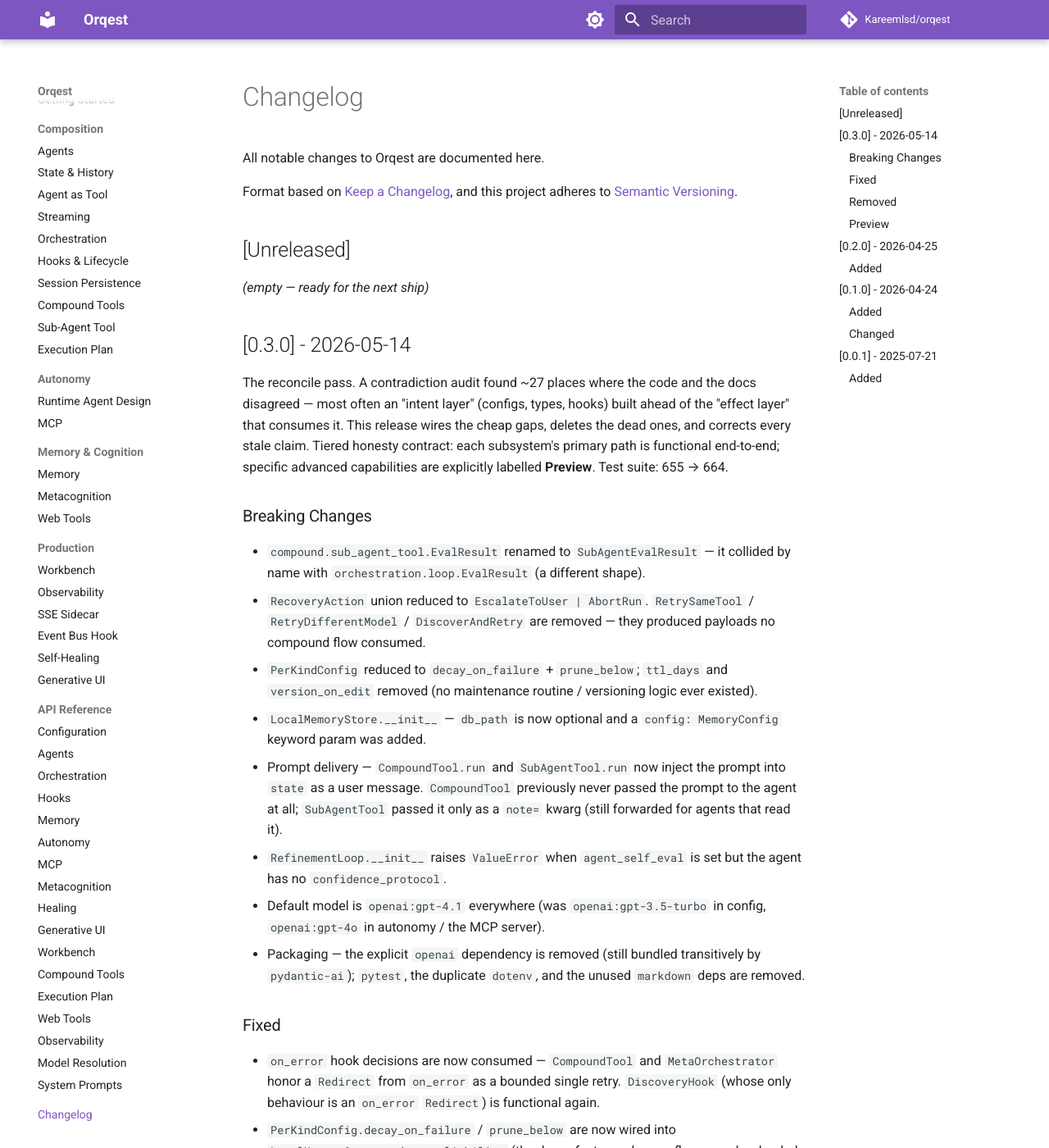
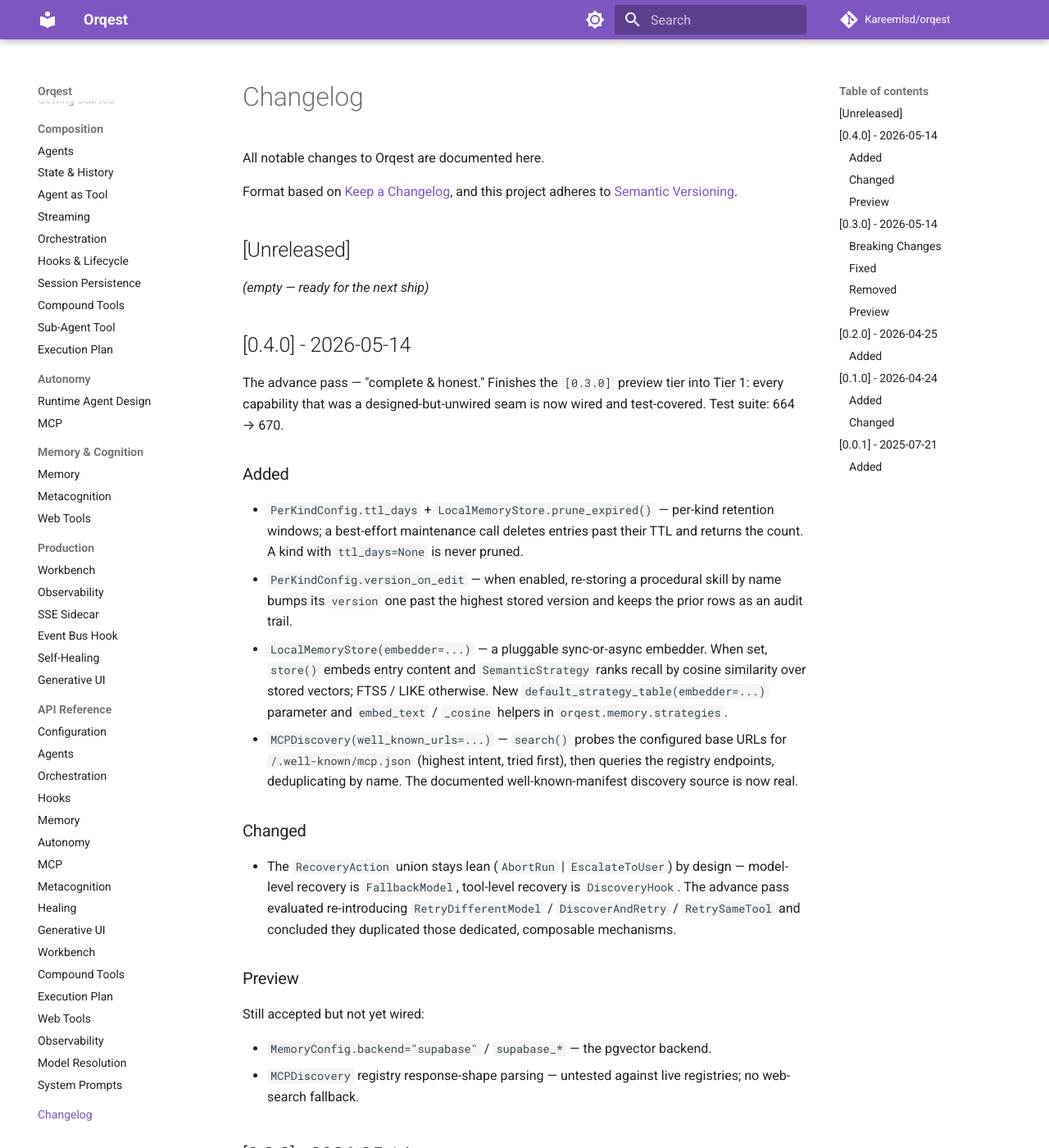
Before and after one commit to Kareemlsd/orqest, an MkDocs documentation site: the page built from docs/changelog.md, in a window 1280 px wide and 1400 px high. Shown: the whole window at 82% size. Built offline with MkDocs 1.6.1 and Material for MkDocs 9.7.7, drawn with Linux system fonts in a browser that asks for light colours; comment, search, counter and statistics services are not loaded.

Commit message:
Advance: cut [0.4.0] CHANGELOG entry and bump version
Closes the advance phase.

- CHANGELOG.md + docs/changelog.md: [0.4.0] - 2026-05-14 entry —
  Added (ttl_days/prune_expired, version_on_edit, pluggable embedder,
  well-known discovery), Changed (the lean-RecoveryAction rationale),
  Preview (Supabase backend + live-registry parsing remain).
- pyproject.toml: version 0.3.0 -> 0.4.0; uv.lock synced.

670 tests pass.

Co-Authored-By: Claude Opus 4.7 (1M context) <noreply@anthropic.com>

```diff
--- a/docs/changelog.md
+++ b/docs/changelog.md
@@ -8,6 +8,28 @@ and this project adheres to [Semantic Versioning](https://semver.org/spec/v2.0.0
 ## [Unreleased]
 
 _(empty — ready for the next ship)_
+
+## [0.4.0] - 2026-05-14
+
+The advance pass — "complete & honest." Finishes the `[0.3.0]` preview tier into Tier 1: every capability that was a designed-but-unwired seam is now wired and test-covered. Test suite: 664 → 670.
+
+### Added
+
+- `PerKindConfig.ttl_days` + `LocalMemoryStore.prune_expired()` — per-kind retention windows; a best-effort maintenance call deletes entries past their TTL and returns the count. A kind with `ttl_days=None` is never pruned.
+- `PerKindConfig.version_on_edit` — when enabled, re-storing a procedural skill by name bumps its `version` one past the highest stored version and keeps the prior rows as an audit trail.
+- `LocalMemoryStore(embedder=...)` — a pluggable sync-or-async embedder. When set, `store()` embeds entry content and `SemanticStrategy` ranks recall by cosine similarity over stored vectors; FTS5 / LIKE otherwise. New `default_strategy_table(embedder=...)` parameter and `embed_text` / `_cosine` helpers in `orqest.memory.strategies`.
+- `MCPDiscovery(well_known_urls=...)` — `search()` probes the configured base URLs for `/.well-known/mcp.json` (highest intent, tried first), then queries the registry endpoints, deduplicating by name. The documented well-known-manifest discovery source is now real.
+
+### Changed
+
+- The `RecoveryAction` union stays lean (`AbortRun` | `EscalateToUser`) by design — model-level recovery is `FallbackModel`, tool-level recovery is `DiscoveryHook`. The advance pass evaluated re-introducing `RetryDifferentModel` / `DiscoverAndRetry` / `RetrySameTool` and concluded they duplicated those dedicated, composable mechanisms.
+
+### Preview
+
+Still accepted but not yet wired:
+
+- `MemoryConfig.backend="supabase"` / `supabase_*` — the pgvector backend.
+- `MCPDiscovery` registry response-shape parsing — untested against live registries; no web-search fallback.
 
 ## [0.3.0] - 2026-05-14
 
--- a/pyproject.toml
+++ b/pyproject.toml
@@ -1,6 +1,6 @@
 [project]
 name = "orqest"
-version = "0.3.0"
+version = "0.4.0"
 description = "Building framework for scalable advanced agentic system using OOP"
 authors = [
   { name="Kareem El Sayed", email="k.elsayed@outlook.com" }
```
Also changed, not shown: CHANGELOG.md (+22 -0 lines), 1 other file.
